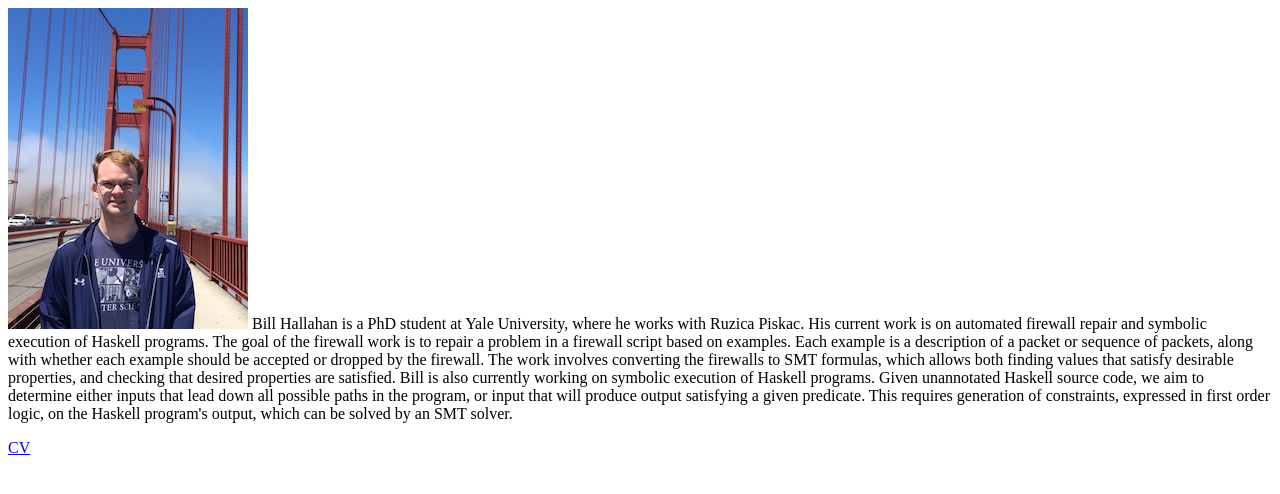
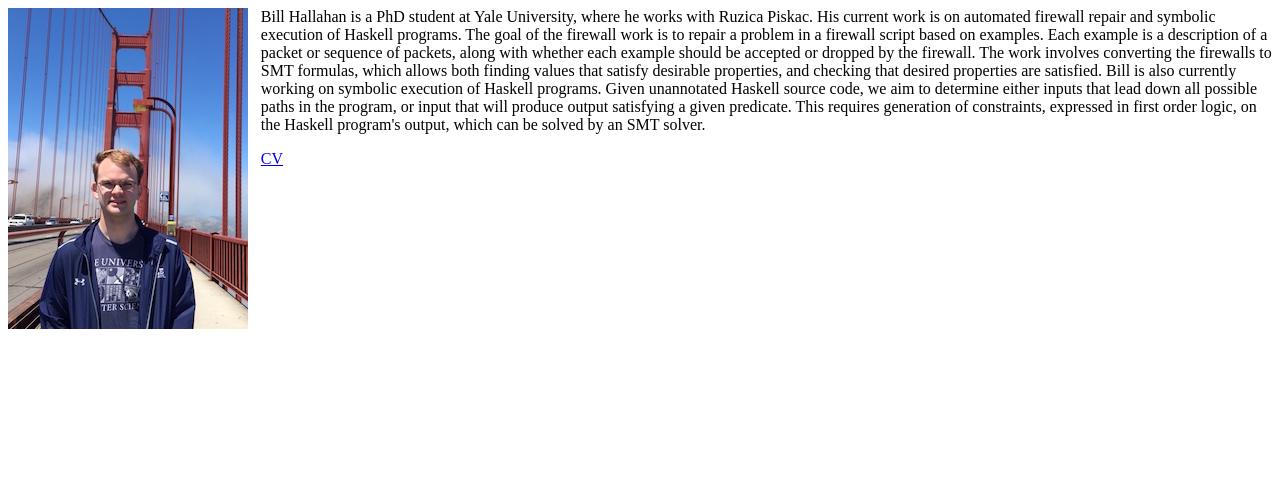
Before and after one commit to BillHallahan/old.BillHallahan.github.io, a plain HTML site: page index.html in a window 1280 px wide. Drawn offline with Linux system fonts and the light colour scheme; files whose address does not match are found by name.

Commit message:
Updated css

```diff
--- a/index.css
+++ /dev/null
@@ -1,8 +0,0 @@
-img {
-    display: inline-block;
-    vertical-align: middle;
-}
-.text {
-    display: inline-block;
-    vertical-align: middle;
-}
--- a/index.html
+++ b/index.html
@@ -1,6 +1,8 @@
 <html>
-<div class="text">
+<div style="float:left; width:20%">
 <img src="BillHallahan.github.io/william_hallahan.JPG">
+</div>
+<div style="float:left; width:80%">
 Bill Hallahan is a PhD student at Yale University, where he works with Ruzica Piskac.  His current work is on automated firewall repair and symbolic execution of Haskell programs.
 The goal of the firewall work is to repair a problem in a firewall script based on examples.  Each example is a description of a packet or sequence of packets, along with whether each example should be accepted or dropped by the firewall.  The work involves converting the firewalls to SMT formulas, which allows both finding values that satisfy desirable properties, and checking that desired properties are satisfied.
 Bill is also currently working on symbolic execution of Haskell programs.  Given unannotated Haskell source code, we aim to determine either inputs that lead down all possible paths in the program, or input that will produce output satisfying a given predicate.  This requires generation of constraints, expressed in first order logic, on the Haskell program's output, which can be solved by an SMT solver.
```
